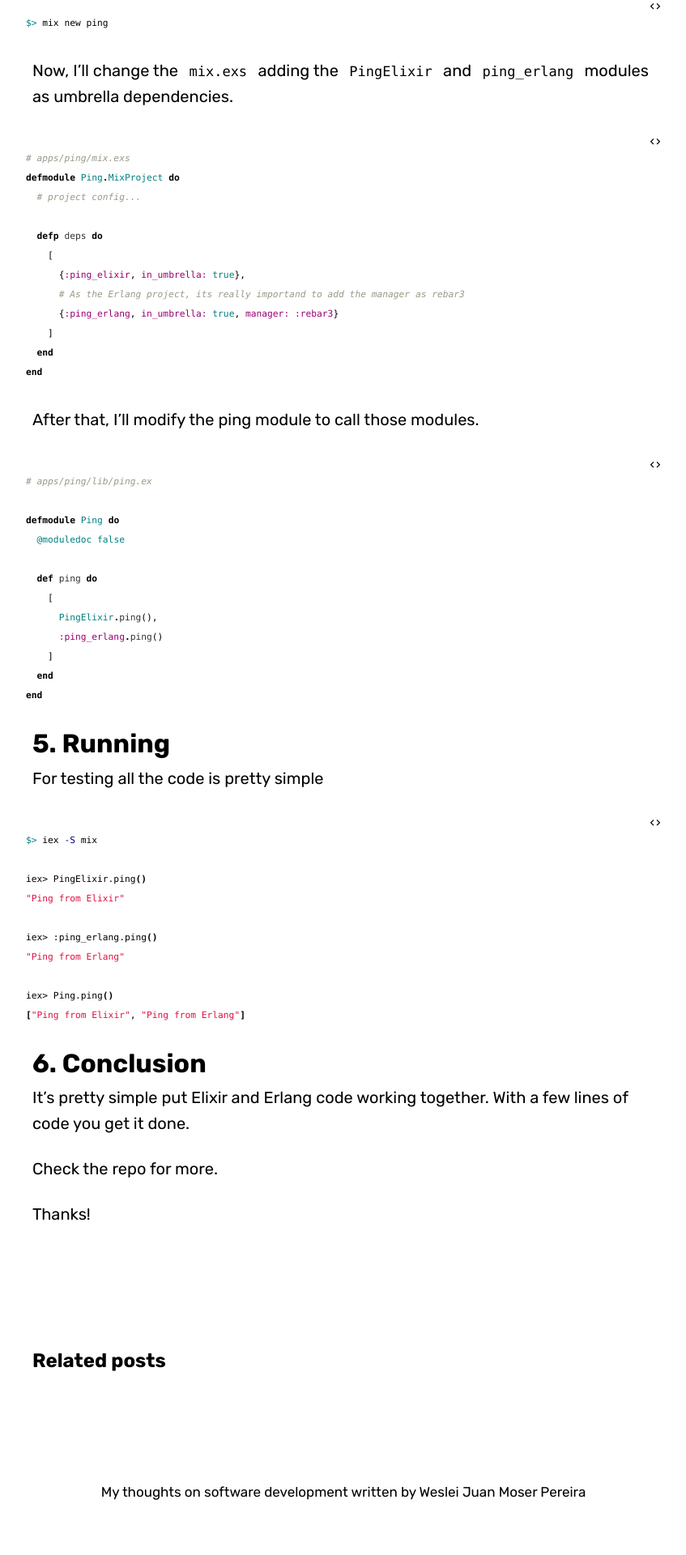
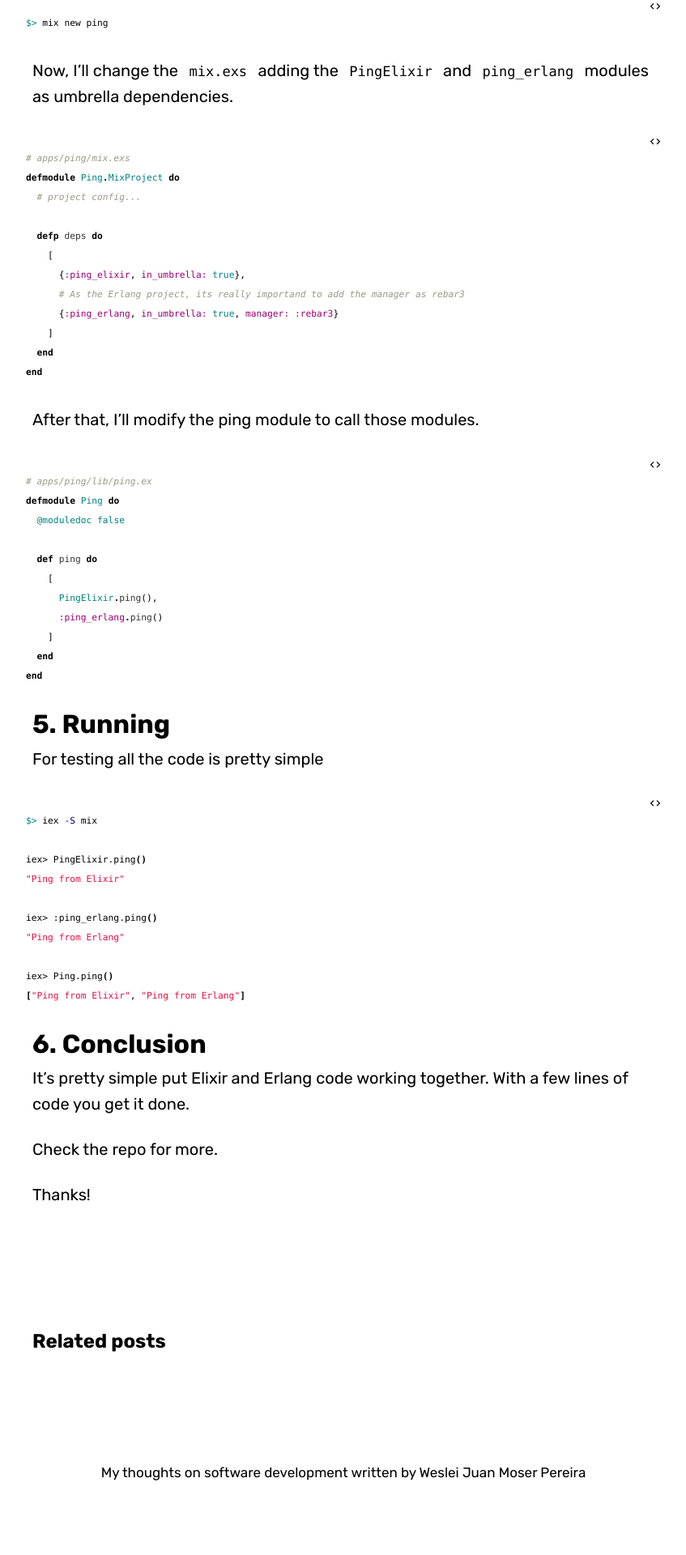
Before and after one commit to wesleimp-deprecated/wesleimp.github.io, a Jekyll site: the page built from _posts/2021-3-29-elixir-and-erlang-code-in-the-same-umbrella-project.md, in a window 1280 px wide. Shown: the part 2361-4281 px from the top of the page at 81% size, without its empty margins (216-1063 px from the left). Built offline with Jekyll 4.4.1, drawn with Linux system fonts in a browser that asks for light colours; some web fonts are replaced; after the commit the page ends 4257 px from its top, so only the background shows below that.

Commit message:
Try to fix code blocks

```diff
--- a/_config.yml
+++ b/_config.yml
@@ -49,6 +49,8 @@ kramdown:
   input: GFM
   syntax_highlighter: rouge
   syntax_highlighter_opts:
+    default_lang: html
+    css_class: 'highlight'
     span:
       line_numbers: false
     block:
--- a/_posts/2021-3-29-elixir-and-erlang-code-in-the-same-umbrella-project.md
+++ b/_posts/2021-3-29-elixir-and-erlang-code-in-the-same-umbrella-project.md
@@ -91,7 +91,6 @@ After that, I'll modify the ping module to call those modules.
 
 {% highlight elixir %}
 # apps/ping/lib/ping.ex
-
 defmodule Ping do
   @moduledoc false
 
```
